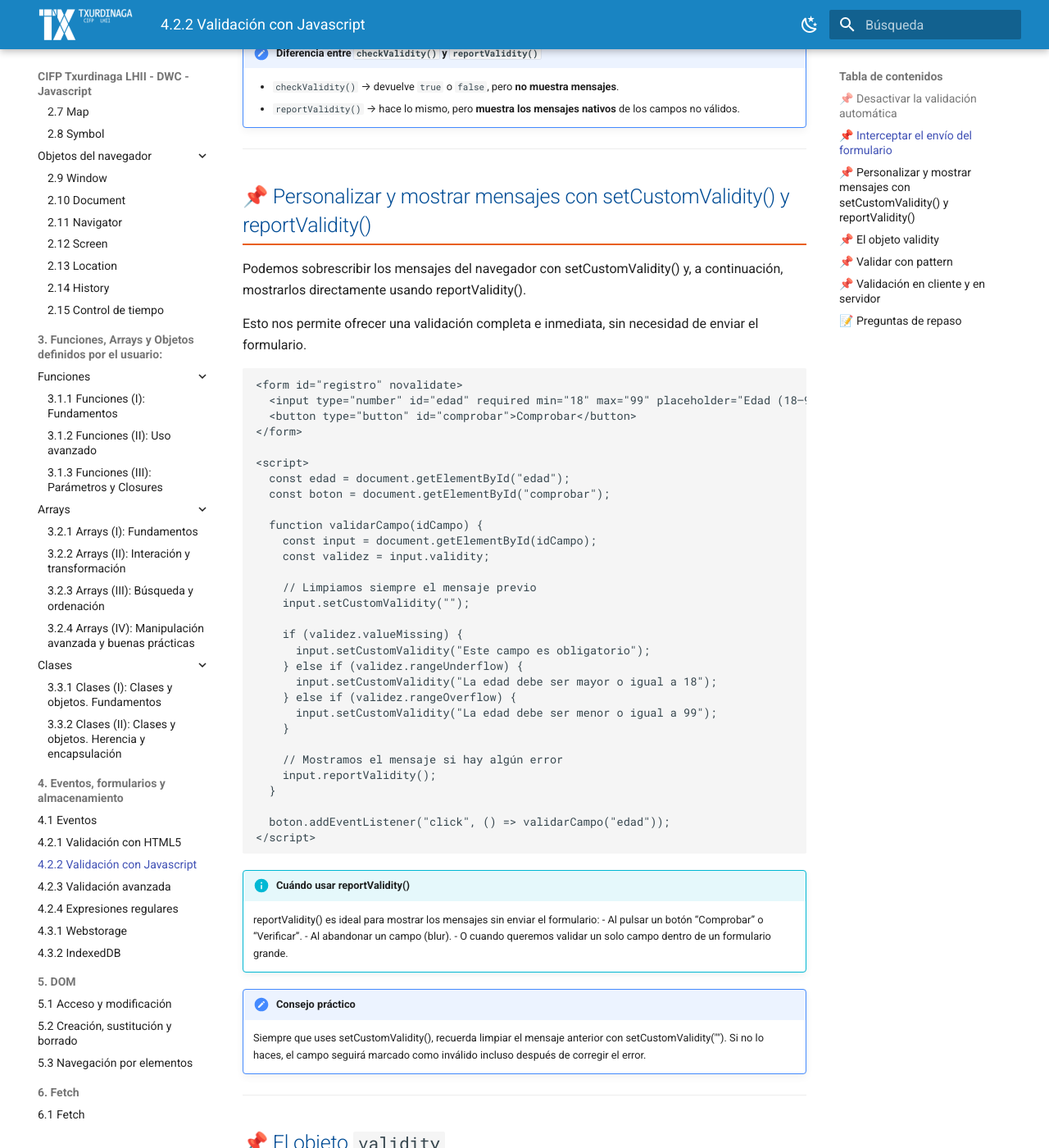
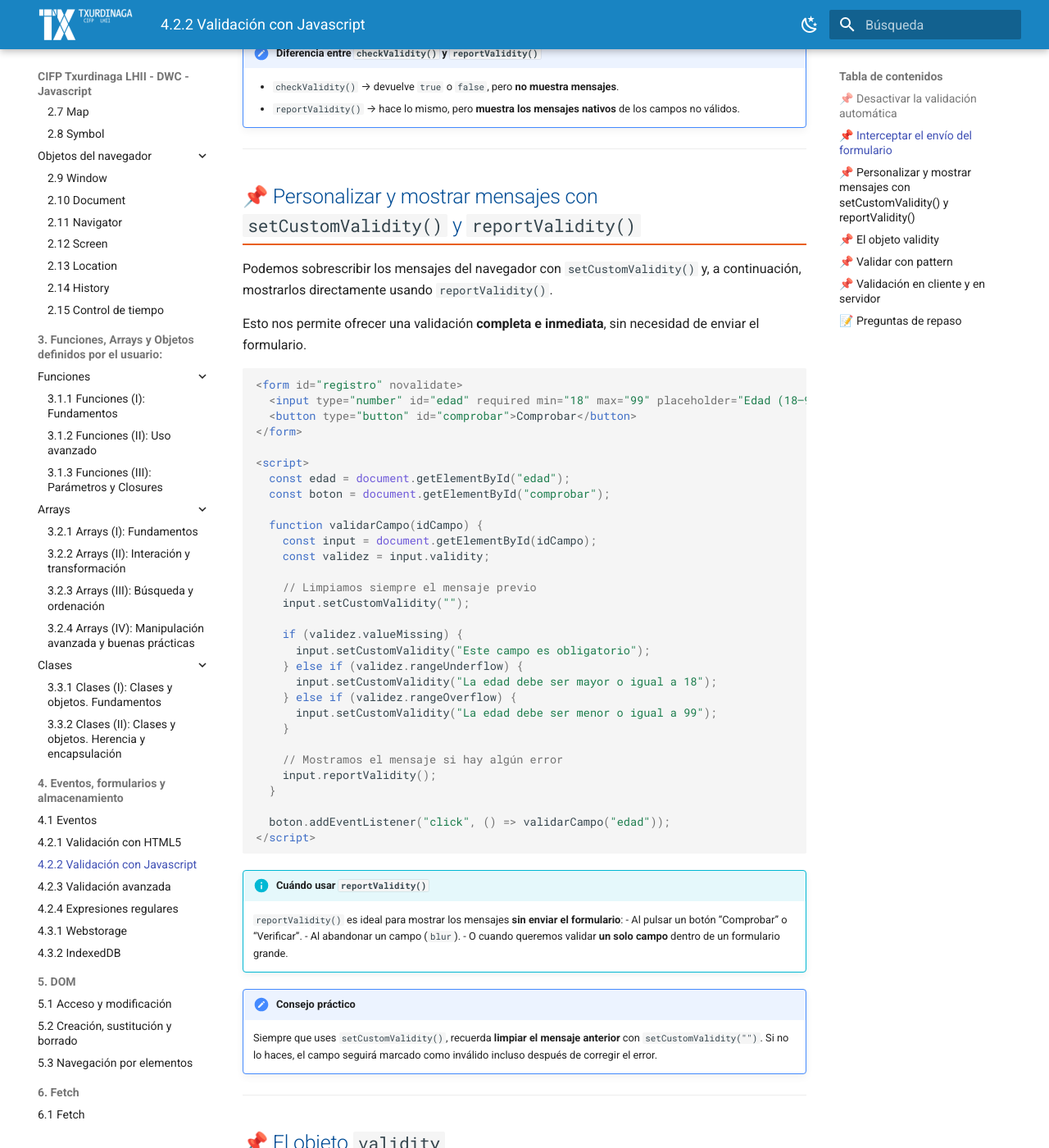
Before and after one commit to DAW-Resources-FPTxurdinaga/Javascript_Apuntes, an MkDocs documentation site: the page built from docs/04-eventos-formularios-almacenamiento/04-02-02-validacion-javascript.md, in a window 1280 px wide and 1400 px high, scrolled down 1297 px. Shown: the whole window at 82% size. Built offline with MkDocs 1.6.1 and Material for MkDocs 9.7.7, drawn with Linux system fonts in a browser that asks for light colours.

Commit message:
Cambiado setvustomvalidity

````diff
--- a/docs/04-eventos-formularios-almacenamiento/04-02-02-validacion-javascript.md
+++ b/docs/04-eventos-formularios-almacenamiento/04-02-02-validacion-javascript.md
@@ -53,13 +53,13 @@ Si algún campo no cumple las condiciones, se puede **bloquear el envío** con `
 
 ---
 
-## 📌 Personalizar y mostrar mensajes con setCustomValidity() y reportValidity()
+## 📌 Personalizar y mostrar mensajes con `setCustomValidity()` y `reportValidity()`
 
-Podemos sobrescribir los mensajes del navegador con setCustomValidity() y, a continuación, mostrarlos directamente usando reportValidity().
+Podemos sobrescribir los mensajes del navegador con `setCustomValidity()` y, a continuación, mostrarlos directamente usando `reportValidity()`.
 
-Esto nos permite ofrecer una validación completa e inmediata, sin necesidad de enviar el formulario.
+Esto nos permite ofrecer una validación **completa e inmediata**, sin necesidad de enviar el formulario.
 
-```
+```html
 <form id="registro" novalidate>
   <input type="number" id="edad" required min="18" max="99" placeholder="Edad (18–99)">
   <button type="button" id="comprobar">Comprobar</button>
@@ -92,16 +92,15 @@ Esto nos permite ofrecer una validación completa e inmediata, sin necesidad de
 </script>
 ```
 
-!!! info "Cuándo usar reportValidity()"
-    reportValidity() es ideal para mostrar los mensajes sin enviar el formulario:
+!!! info "Cuándo usar `reportValidity()`"
+    `reportValidity()` es ideal para mostrar los mensajes **sin enviar el formulario**:
     - Al pulsar un botón “Comprobar” o “Verificar”.
-    - Al abandonar un campo (blur).
-    - O cuando queremos validar un solo campo dentro de un formulario grande.
+    - Al abandonar un campo (`blur`).
+    - O cuando queremos validar **un solo campo** dentro de un formulario grande.
 
 !!! note "Consejo práctico"
-    Siempre que uses setCustomValidity(), recuerda limpiar el mensaje anterior con setCustomValidity("").
+    Siempre que uses `setCustomValidity()`, recuerda **limpiar el mensaje anterior** con `setCustomValidity("")`.
     Si no lo haces, el campo seguirá marcado como inválido incluso después de corregir el error.
-
 ---
 
 ## 📌 El objeto `validity`
````
Also changed, not shown: site/04-eventos-formularios-almacenamiento/04-02-02-validacion-javascript/index.html, site/search/search_index.json.
